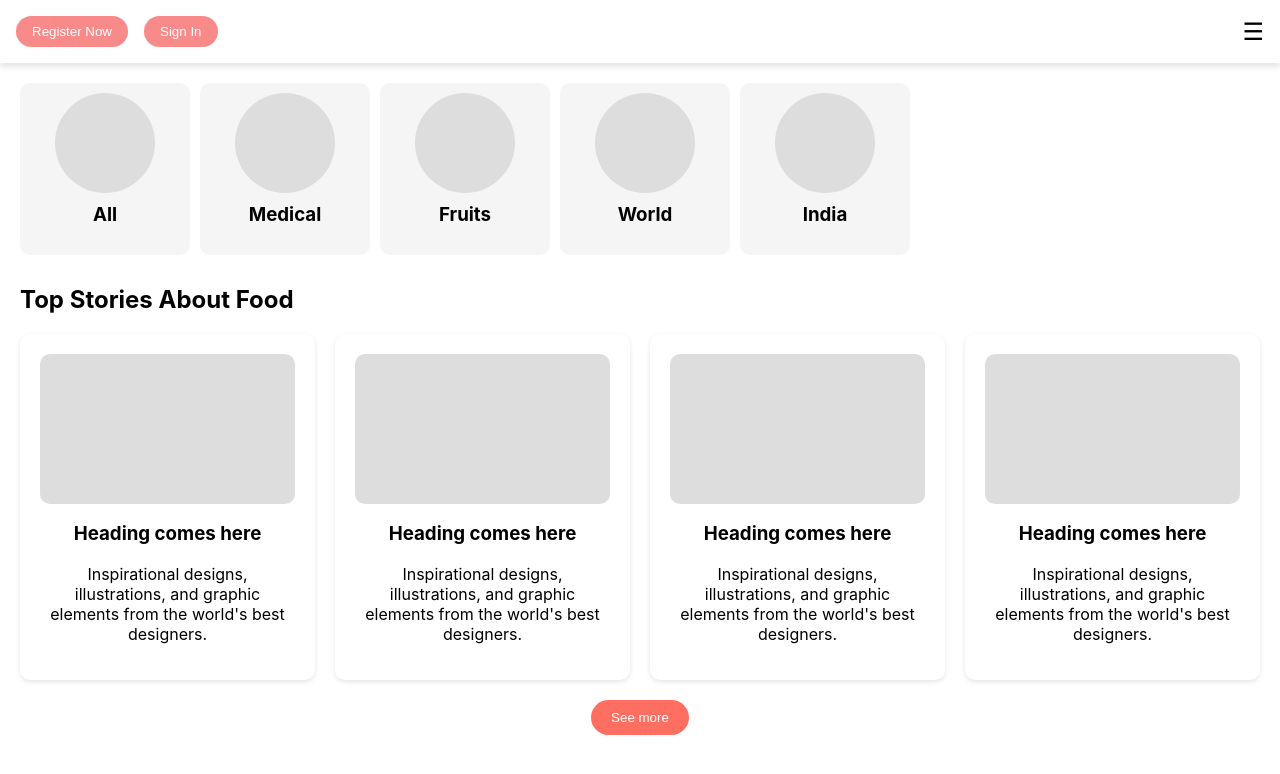
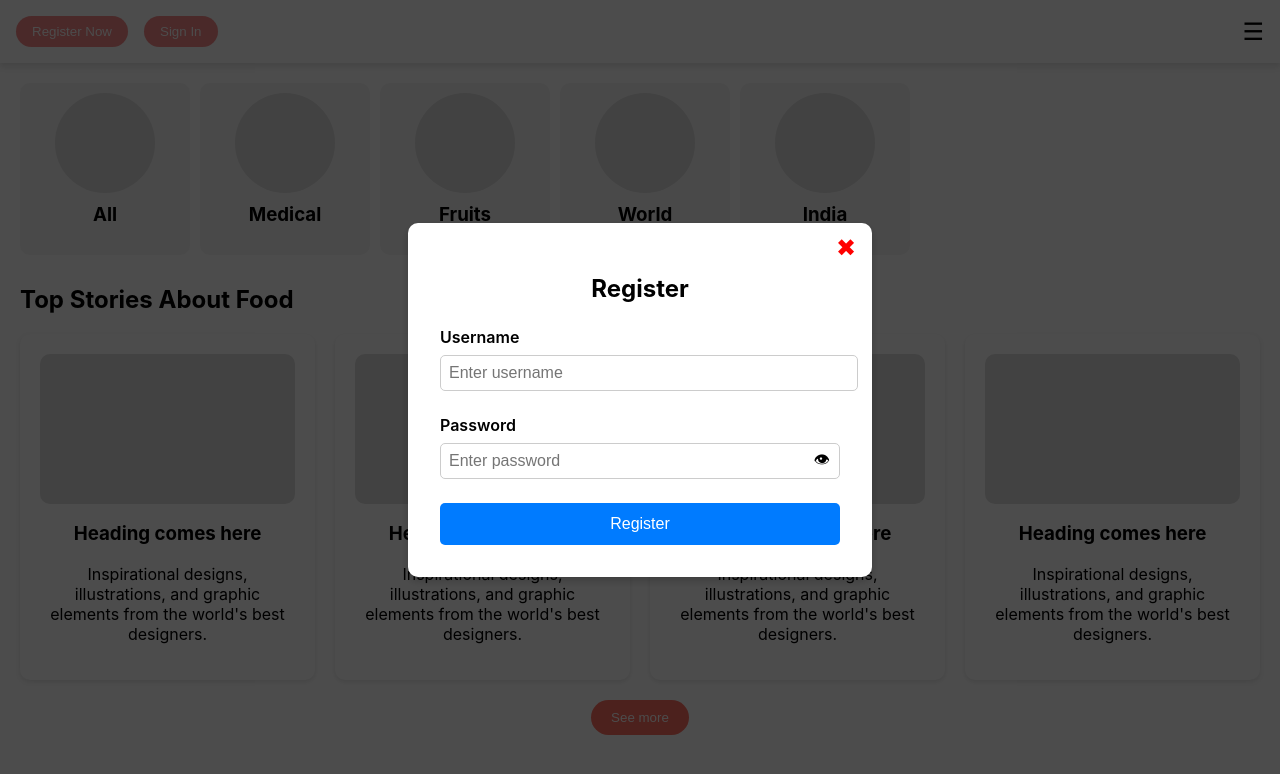
Before and after one commit to soumenz2/testing478, a React (Create React App) app: page / in a window 1280 px wide. Both pictures are taken after a click on the button "Register Now". Shown: the top 774 px of the page. Built offline with nearby package versions, Linux system fonts and the light colour scheme.

Commit message:
modal added

```diff
--- /dev/null
+++ b/src/pages/modalPage/login.js
@@ -0,0 +1,40 @@
+import React, { useState } from "react";
+import "./modalstyle.css"; // Import the CSS file
+
+const LoginModal = ({ isOpen, onClose }) => {
+  if (!isOpen) return null;
+
+  return (
+    <div className="modal-overlay">
+      <div className="modal">
+        <button className="close-btn" onClick={onClose}>
+          &#10006;
+        </button>
+        <h2 className="modal-title">Login</h2>
+        <form>
+          <div className="form-group">
+            <label>Username</label>
+            <input type="text" placeholder="Enter username" className="input" />
+          </div>
+          <div className="form-group">
+            <label>Password</label>
+            <div className="password-container">
+              <input
+                type="password"
+                placeholder="Enter password"
+                className="input"
+              />
+              <span className="password-toggle">&#128065;</span>
+            </div>
+          </div>
+          <button type="submit" className="register-btn">
+            Login
+          </button>
+        </form>
+      </div>
+    </div>
+  );
+};
+
+
+export default LoginModal;
--- /dev/null
+++ b/src/pages/modalPage/modalstyle.css
@@ -0,0 +1,116 @@
+/* Modal Overlay */
+.modal-overlay {
+    position: fixed;
+    top: 0;
+    left: 0;
+    width: 100vw;
+    height: 100vh;
+    background: rgba(0, 0, 0, 0.7);
+    display: flex;
+    justify-content: center;
+    align-items: center;
+    z-index: 1000;
+  }
+
+  /* Modal Box */
+  .modal {
+    background: white;
+    width: 400px;
+    padding: 2rem;
+    border-radius: 10px;
+    box-shadow: 0 4px 8px rgba(0, 0, 0, 0.2);
+    position: relative;
+  }
+
+  /* Close Button */
+  .close-btn {
+    position: absolute;
+    top: 10px;
+    right: 10px;
+    background: none;
+    border: none;
+    font-size: 1.5rem;
+    color: red;
+    cursor: pointer;
+  }
+
+  /* Modal Title */
+  .modal-title {
+    font-size: 1.5rem;
+    text-align: center;
+    margin-bottom: 1.5rem;
+    font-weight: bold;
+  }
+
+  /* Form Group */
+  .form-group {
+    margin-bottom: 1.5rem;
+  }
+
+  .form-group label {
+    display: block;
+    font-weight: 600;
+    margin-bottom: 0.5rem;
+  }
+
+  .input {
+    width: 100%;
+    padding: 0.5rem;
+    border: 1px solid #ccc;
+    border-radius: 5px;
+    font-size: 1rem;
+    outline: none;
+  }
+
+  /* Password Container */
+  .password-container {
+    display: flex;
+    align-items: center;
+    position: relative;
+  }
+
+  .password-toggle {
+    position: absolute;
+    right: 10px;
+    top: 50%;
+    transform: translateY(-50%);
+    cursor: pointer;
+  }
+
+  /* Register Button */
+  .register-btn {
+    width: 100%;
+    background: #007bff;
+    color: white;
+    padding: 0.75rem;
+    font-size: 1rem;
+    border: none;
+    border-radius: 5px;
+    cursor: pointer;
+  }
+
+  .register-btn:hover {
+    background: #0056b3;
+  }
+
+  /* Open Modal Button */
+  .open-modal-btn {
+    padding: 0.75rem 1.5rem;
+    background: #007bff;
+    color: white;
+    border: none;
+    border-radius: 5px;
+    cursor: pointer;
+    font-size: 1rem;
+  }
+
+  .open-modal-btn:hover {
+    background: #0056b3;
+  }
+
+  .app {
+    height: 100vh;
+    display: flex;
+    justify-content: center;
+    align-items: center;
+  }
--- /dev/null
+++ b/src/pages/modalPage/registration.js
@@ -0,0 +1,40 @@
+import React, { useState } from "react";
+import "./modalstyle.css"; // Import the CSS file
+
+const RegisterModal = ({ isOpen, onClose }) => {
+  if (!isOpen) return null;
+
+  return (
+    <div className="modal-overlay">
+      <div className="modal">
+        <button className="close-btn" onClick={onClose}>
+          &#10006;
+        </button>
+        <h2 className="modal-title">Register</h2>
+        <form>
+          <div className="form-group">
+            <label>Username</label>
+            <input type="text" placeholder="Enter username" className="input" />
+          </div>
+          <div className="form-group">
+            <label>Password</label>
+            <div className="password-container">
+              <input
+                type="password"
+                placeholder="Enter password"
+                className="input"
+              />
+              <span className="password-toggle">&#128065;</span>
+            </div>
+          </div>
+          <button type="submit" className="register-btn">
+            Register
+          </button>
+        </form>
+      </div>
+    </div>
+  );
+};
+
+
+export default RegisterModal;
--- a/src/pages/navbar/navbar.js
+++ b/src/pages/navbar/navbar.js
@@ -1,10 +1,20 @@
 // Navbar.js
 import React, { useState } from 'react';
 import './Navbar.css';
+import RegisterModal from '../modalPage/registration';
+import LoginModal from '../modalPage/login';
 
 const Navbar = () => {
   const [isLoggedIn] = useState(false); // Simulate logged-in state
   const [isMenuOpen, setIsMenuOpen] = useState(false); // Menu toggle state
+  const [isLoginOpen, setIsLoginOpen] = useState(false);
+  const [isRegisterOpen, setIsRegisterOpen] = useState(false);
+
+  const openLoginModal = () => setIsLoginOpen(true);
+  const closeLoginModal = () => setIsLoginOpen(false);
+
+  const openRegisterModal = () => setIsRegisterOpen(true);
+  const closeRegisterModal = () => setIsRegisterOpen(false);
 
   const toggleMenu = () => {
     setIsMenuOpen(!isMenuOpen);
@@ -12,6 +22,7 @@ const Navbar = () => {
 
   return (
     <nav className="navbar">
+
       {/* Conditionally render the navbar options */}
       <div className={`navbar-options ${isMenuOpen ? 'active' : ''}`}>
         {isLoggedIn ? (
@@ -24,8 +35,8 @@ const Navbar = () => {
           </>
         ) : (
           <>
-            <button className="btn-register">Register Now</button>
-            <button className="btn-signin">Sign In</button>
+            <button className="btn-register" onClick={openRegisterModal}>Register Now</button>
+            <button className="btn-signin" onClick={openLoginModal}>Sign In</button>
           </>
         )}
       </div>
@@ -34,7 +45,14 @@ const Navbar = () => {
       <div className="menu-icon" onClick={toggleMenu}>
         <span>&#9776;</span> {/* Hamburger icon */}
       </div>
+      {
+      isRegisterOpen && <RegisterModal isOpen={openRegisterModal} onClose={closeRegisterModal}/>
+    }
+    {
+      isLoginOpen && <LoginModal  isOpen={openLoginModal} onClose={closeLoginModal}/>
+    }
     </nav>
+
   );
 };
 
```
